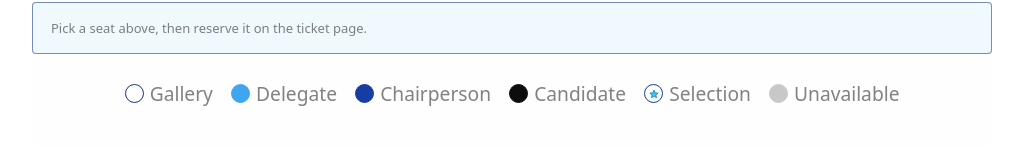
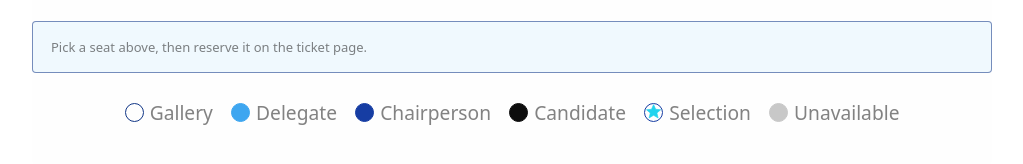
Before and after one commit to Shramster/squarespace-seating-chart, a React (Vite) app: page / in a window 1280 px wide. Shown: the part 1084-1248 px from the top of the page, without its empty margins (128-1151 px from the left). Built offline with nearby package versions, Linux system fonts and the light colour scheme; no server answers.

Commit message:
1. "Left Stage" / "Right Stage" labels read at a tilted, legible angle aligned with their seating blocks. 2. The four margins around the whole venue look even. 3. Adjusted star size in legend

```diff
--- a/src/components/Legend.jsx
+++ b/src/components/Legend.jsx
@@ -7,7 +7,7 @@ export default function Legend() {
       <span className="sc-legend-item"><span className="sc-legend-swatch candidate"></span>Candidate</span>
       <span className="sc-legend-item">
         <span className="sc-legend-swatch gold">
-          <svg viewBox="0 0 14 12" className="sc-legend-star">
+          <svg viewBox="0 0 14 14" className="sc-legend-star">
             <polygon points="7,0.5 8.7,4.3 12.8,4.7 9.7,7.3 10.7,11.4 7,9.2 3.3,11.4 4.3,7.3 1.2,4.7 5.3,4.3" />
           </svg>
         </span>
--- a/src/components/VenueMap.jsx
+++ b/src/components/VenueMap.jsx
@@ -182,6 +182,11 @@ function SeatBlock({ block, soldSeats, selected, onSelectSeat }) {
           x={sideLabel.x}
           y={sideLabel.y}
           textAnchor={sideLabel.anchor}
+          transform={
+            block.labelRotation
+              ? `rotate(${block.labelRotation} ${sideLabel.x} ${sideLabel.y})`
+              : undefined
+          }
         >
           {block.name || block.id}
         </text>
@@ -200,6 +205,7 @@ export default function VenueMap({ venue, soldSeats, selected, onSelectSeat }) {
         aria-label="Venue seat map"
       >
 
+        <g transform={`translate(${venue.contentOffsetX ?? 0} ${venue.contentOffsetY ?? 0})`}>
           {venue.furniture.map((piece, i) => (
             <Furniture key={i} piece={piece} />
           ))}
@@ -213,6 +219,7 @@ export default function VenueMap({ venue, soldSeats, selected, onSelectSeat }) {
               onSelectSeat={onSelectSeat}
             />
           ))}
+        </g>
       </svg>
     </div>
   )
--- a/src/config.js
+++ b/src/config.js
@@ -84,8 +84,10 @@ export const CONFIG = {
   // cell's A()/G()/D()/C()/N() in place below — no effect on sold-seat
   // tracking.
   venue: {
-    width: 900,
-    height: 800,
+    width: 926,
+    height: 842,
+    contentOffsetX: 0,
+    contentOffsetY: 1,
 
     walls: { x: 10, y: 10, w: 880, h: 780, rx: 12 },
 
@@ -101,7 +103,6 @@ export const CONFIG = {
         id: 'BACK', name: 'Back Bleachers',
         x: 390, y: 500, rotation: -90,
         labelPos: 'top',
-        // labelOffsetX:,
         cellSize: 32, gap: 6,
         grid: [
           [A(), D('PA'), D('PA'), A()],
@@ -192,6 +193,12 @@ export const CONFIG = {
       {
         id: 'LEFTSTAGE', name: 'Left Stage',
         labelPos: 'top',
+        labelOffsetX: -25,
+        labelOffsetY: 45,
+        // labelRotation: readable equivalent of this block's rotation
+        // (rotation mod 180, mapped into -90..90) so the label reads
+        // left-to-right while staying visually aligned to the seating rows.
+        labelRotation: -30,
         x: 184, y: 90.5, rotation: -120,
         cellSize: 34, gap: 6,
         grid: [
@@ -241,10 +248,15 @@ export const CONFIG = {
       // labelPos: 'top' centers the section label over the block's top
       // (short) edge instead of the default top-right corner — the
       // default reads awkwardly here because of this block's rotation.
-      // labelOffsetX nudges it right so it clears the Center Stage block.
+      // labelRotation: readable equivalent of this block's rotation
+      // (rotation mod 180, mapped into -90..90) so the label reads
+      // left-to-right while staying visually aligned to the seating rows.
       {
         id: 'RIGHTSTAGE', name: 'Right \n Stage',
         labelPos: 'top',
+        labelOffsetX: 40,
+        labelOffsetY: 57,
+        labelRotation: 35,
         x: 613, y: 130.5, rotation: -145,
         cellSize: 34, gap: 6,
         grid: [
--- a/src/styles.css
+++ b/src/styles.css
@@ -344,11 +344,11 @@
   justify-content: center;
 }
 .sc-legend-star {
-  width: 10px;
-  height: 10px;
+  width: 1em;
+  height: 1em;
   fill: var(--star);
-  stroke: var(--navy);
-  stroke-width: 0.75;
+  stroke: var(--star);
+  stroke-width: .5;
   stroke-linejoin: round;
 }
 .sc-legend-swatch.sold {
```
Lines whose indentation alone changed are shown as unchanged.
